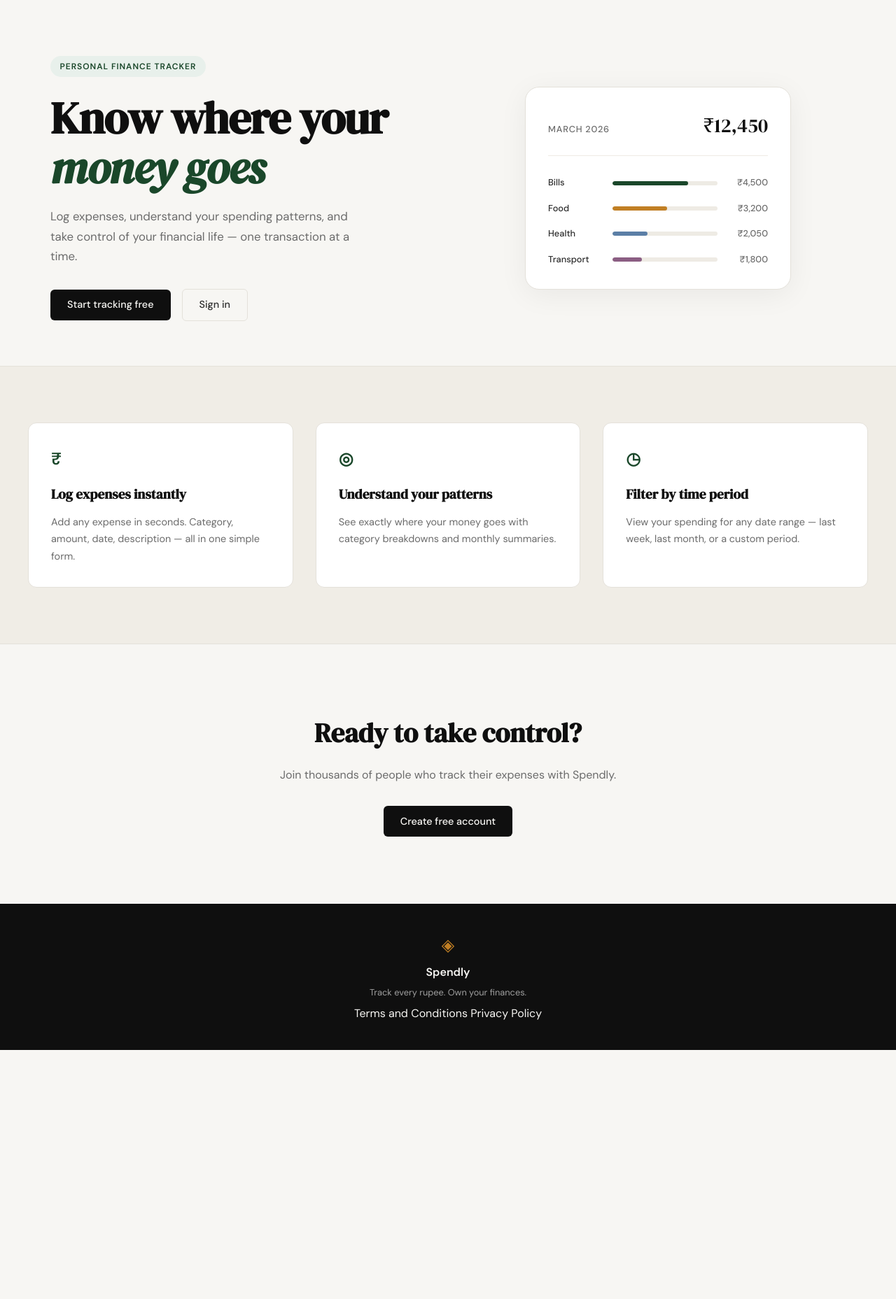
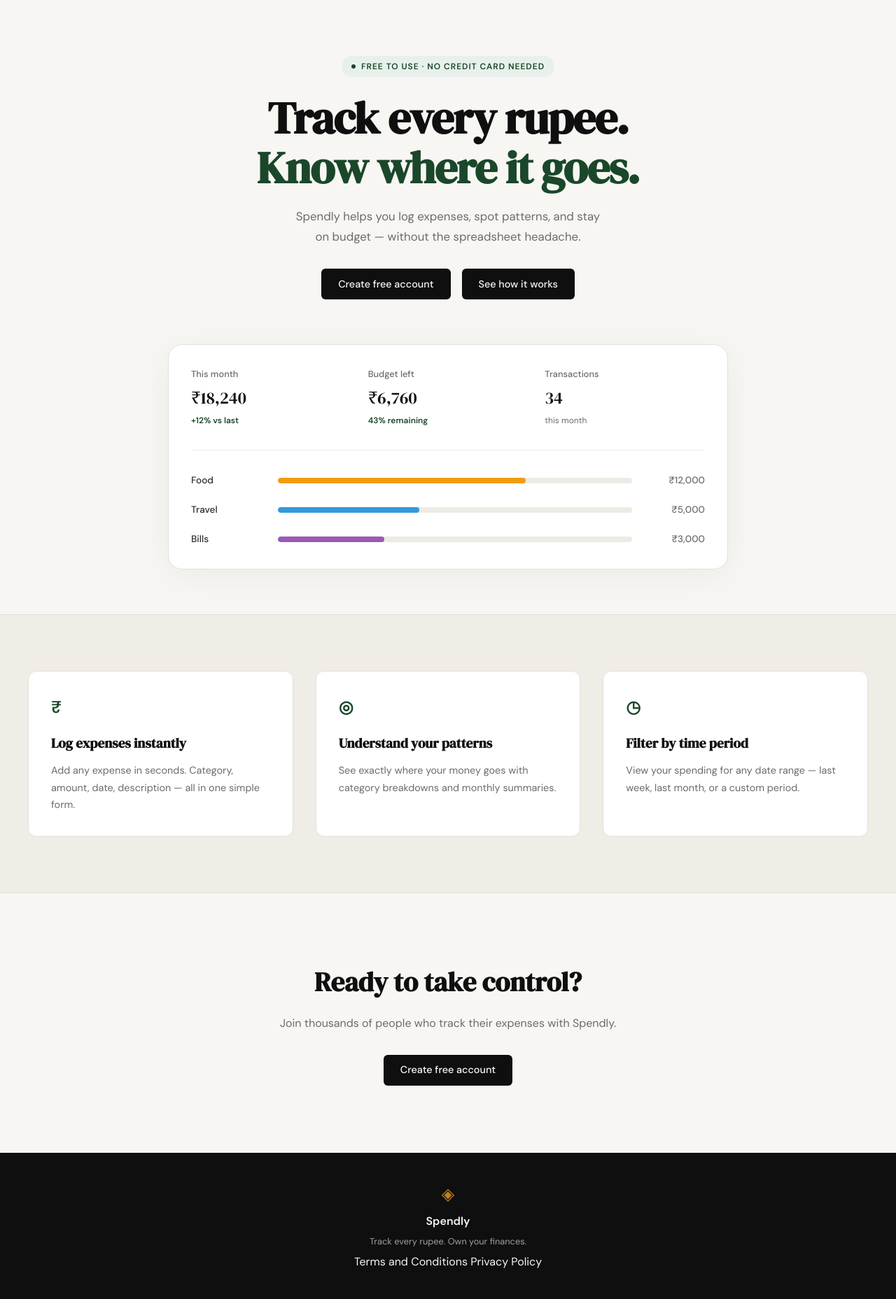
Before and after one commit to aixi-frame/spendly-app, a Flask app: page / in a window 1280 px wide. Shown: the part 61-1918 px from the top of the page at 70% size. Before the commit the page ends 1562 px from the top, so only its background shows below. Run offline with Flask 3, Linux system fonts and the light colour scheme.

Commit message:
landing: redesign hero section to match mockup

```diff
--- a/app.py
+++ b/app.py
@@ -25,6 +25,11 @@ def login():
 @app.route("/terms")
 def terms():
     return render_template("terms.html")
+
+
+@app.route("/privacy")
+def privacy():
+    return render_template("privacy.html")
 
 
 # ------------------------------------------------------------------ #
--- a/static/css/style.css
+++ b/static/css/style.css
@@ -125,16 +125,25 @@ a { color: inherit; text-decoration: none; }
 
 .hero {
     padding: 5rem 2rem 4rem;
-    display: grid;
-    grid-template-columns: 1fr 1fr;
-    gap: 4rem;
+    display: flex;
+    flex-direction: column;
     align-items: center;
+    text-align: center;
     max-width: var(--max-width);
     margin: 0 auto;
 }
 
+.hero-inner.centered {
+    display: flex;
+    flex-direction: column;
+    align-items: center;
+    width: 100%;
+}
+
 .hero-badge {
-    display: inline-block;
+    display: inline-flex;
+    align-items: center;
+    gap: 8px;
     background: var(--accent-light);
     color: var(--accent);
     font-size: 0.75rem;
@@ -146,6 +155,13 @@ a { color: inherit; text-decoration: none; }
     margin-bottom: 1.5rem;
 }
 
+.badge-dot {
+    width: 6px;
+    height: 6px;
+    background: var(--accent);
+    border-radius: 50%;
+}
+
 .hero-title {
     font-family: var(--font-display);
     font-size: clamp(2.5rem, 5vw, 4rem);
@@ -155,8 +171,7 @@ a { color: inherit; text-decoration: none; }
     margin-bottom: 1.25rem;
 }
 
-.hero-title em {
-    font-style: italic;
+.title-accent {
     color: var(--accent);
 }
 
@@ -164,7 +179,7 @@ a { color: inherit; text-decoration: none; }
     font-size: 1.05rem;
     color: var(--ink-muted);
     line-height: 1.7;
-    max-width: 460px;
+    max-width: 560px;
     margin-bottom: 2rem;
 }
 
@@ -172,85 +187,107 @@ a { color: inherit; text-decoration: none; }
     display: flex;
     gap: 1rem;
     align-items: center;
+    margin-bottom: 4rem;
 }
 
 /* ------------------------------------------------------------------ */
-/* Mock card (hero visual)                                             */
+/* Updated Hero Visual Component                                         */
 /* ------------------------------------------------------------------ */
 
 .hero-visual {
     display: flex;
     justify-content: center;
+    width: 100%;
 }
 
-.mock-card {
+.mock-card-updated {
     background: var(--paper-card);
     border: 1px solid var(--border);
     border-radius: var(--radius-lg);
     padding: 2rem;
     width: 100%;
-    max-width: 380px;
-    box-shadow: 0 8px 40px rgba(0,0,0,0.06);
+    max-width: 800px;
+    box-shadow: 0 10px 50px rgba(0,0,0,0.05);
 }
 
-.mock-card-header {
-    display: flex;
-    justify-content: space-between;
-    align-items: baseline;
-    margin-bottom: 1.75rem;
-    padding-bottom: 1.25rem;
+.stat-grid {
+    display: grid;
+    grid-template-columns: repeat(3, 1fr);
+    gap: 1.5rem;
     border-bottom: 1px solid var(--border-soft);
+    padding-bottom: 2rem;
+    margin-bottom: 2rem;
 }
 
-.mock-label {
+.stat-card {
+    display: flex;
+    flex-direction: column;
+    text-align: left;
+}
+
+.stat-label {
     font-size: 0.8rem;
     font-weight: 500;
     color: var(--ink-muted);
-    text-transform: uppercase;
-    letter-spacing: 0.06em;
+    margin-bottom: 0.25rem;
 }
 
-.mock-total {
+.stat-value {
     font-family: var(--font-display);
-    font-size: 1.75rem;
+    font-size: 1.5rem;
     color: var(--ink);
+    margin-bottom: 0.25rem;
 }
 
-.mock-bars { display: flex; flex-direction: column; gap: 1rem; }
-
-.mock-bar-row {
-    display: grid;
-    grid-template-columns: 80px 1fr 60px;
-    align-items: center;
-    gap: 0.75rem;
+.stat-trend {
+    font-size: 0.75rem;
+    color: var(--ink-muted);
 }
 
-.mock-cat {
-    font-size: 0.8rem;
+.stat-trend.positive {
+    color: var(--accent);
+    font-weight: 600;
+}
+
+.spending-bars {
+    display: flex;
+    flex-direction: column;
+    gap: 1.25rem;
+}
+
+.bar-row {
+    display: grid;
+    grid-template-columns: 100px 1fr 80px;
+    align-items: center;
+    gap: 1.5rem;
+}
+
+.bar-label {
+    font-size: 0.85rem;
     font-weight: 500;
     color: var(--ink-soft);
+    text-align: left;
 }
 
-.mock-bar-track {
-    height: 6px;
+.bar-track {
+    height: 8px;
     background: var(--border-soft);
     border-radius: 999px;
     overflow: hidden;
 }
 
-.mock-bar {
+.bar-fill {
     height: 100%;
-    background: var(--accent);
     border-radius: 999px;
     transition: width 0.6s ease;
 }
 
-.mock-bar-2 { background: var(--accent-2); }
-.mock-bar-3 { background: #5b7fa6; }
-.mock-bar-4 { background: #8b5e83; }
+.bar-food { background: #f39c12; }
+.bar-travel { background: #3498db; }
+.bar-bills { background: #9b59b6; }
 
-.mock-amt {
-    font-size: 0.8rem;
+.bar-amt {
+    font-size: 0.85rem;
     font-weight: 500;
     color: var(--ink-muted);
     text-align: right;
--- a/templates/base.html
+++ b/templates/base.html
@@ -36,7 +36,7 @@
             <p class="footer-copy">Track every rupee. Own your finances.</p>
             <div class="footer-links">
                 <a href="{{ url_for('terms') }}">Terms and Conditions</a>
-                <a href="#">Privacy Policy</a>
+                <a href="{{ url_for('privacy') }}">Privacy Policy</a>
             </div>
         </div>
     </footer>
--- a/templates/landing.html
+++ b/templates/landing.html
@@ -5,56 +5,58 @@
 {% block content %}
 
 <section class="hero">
-    <div class="hero-inner">
-        <div class="hero-badge">Personal Finance Tracker</div>
+    <div class="hero-inner centered">
+        <div class="hero-badge">
+            <span class="badge-dot"></span>
+            Free to use · No credit card needed
+        </div>
         <h1 class="hero-title">
-            Know where your<br>
-            <em>money goes</em>
+            Track every rupee.<br>
+            <span class="title-accent">Know where it goes.</span>
         </h1>
         <p class="hero-subtitle">
-            Log expenses, understand your spending patterns,
-            and take control of your financial life —
-            one transaction at a time.
+            Spendly helps you log expenses, spot patterns, and stay<br>
+            on budget — without the spreadsheet headache.
         </p>
         <div class="hero-actions">
-            <a href="{{ url_for('register') }}" class="btn-primary">Start tracking free</a>
-            <a href="{{ url_for('login') }}" class="btn-ghost">Sign in</a>
+            <a href="{{ url_for('register') }}" class="btn-primary">Create free account</a>
+            <a href="#" class="btn-primary">See how it works</a>
         </div>
-    </div>
-    <div class="hero-visual">
-        <div class="mock-card">
-            <div class="mock-card-header">
-                <span class="mock-label">March 2026</span>
-                <span class="mock-total">₹12,450</span>
-            </div>
-            <div class="mock-bars">
-                <div class="mock-bar-row">
-                    <span class="mock-cat">Bills</span>
-                    <div class="mock-bar-track">
-                        <div class="mock-bar" style="width: 72%"></div>
+        <div class="hero-visual">
+            <div class="mock-card-updated">
+                <div class="stat-grid">
+                    <div class="stat-card">
+                        <span class="stat-label">This month</span>
+                        <span class="stat-value">₹18,240</span>
+                        <span class="stat-trend positive">+12% vs last</span>
                     </div>
-                    <span class="mock-amt">₹4,500</span>
+                    <div class="stat-card">
+                        <span class="stat-label">Budget left</span>
+                        <span class="stat-value">₹6,760</span>
+                        <span class="stat-trend positive">43% remaining</span>
+                    </div>
+                    <div class="stat-card">
+                        <span class="stat-label">Transactions</span>
+                        <span class="stat-value">34</span>
+                        <span class="stat-trend">this month</span>
+                    </div>
                 </div>
-                <div class="mock-bar-row">
-                    <span class="mock-cat">Food</span>
-                    <div class="mock-bar-track">
-                        <div class="mock-bar mock-bar-2" style="width: 52%"></div>
+                <div class="spending-bars">
+                    <div class="bar-row">
+                        <span class="bar-label">Food</span>
+                        <div class="bar-track"><div class="bar-fill bar-food" style="width: 70%"></div></div>
+                        <span class="bar-amt">₹12,000</span>
                     </div>
-                    <span class="mock-amt">₹3,200</span>
-                </div>
-                <div class="mock-bar-row">
-                    <span class="mock-cat">Health</span>
-                    <div class="mock-bar-track">
-                        <div class="mock-bar mock-bar-3" style="width: 33%"></div>
+                    <div class="bar-row">
+                        <span class="bar-label">Travel</span>
+                        <div class="bar-track"><div class="bar-fill bar-travel" style="width: 40%"></div></div>
+                        <span class="bar-amt">₹5,000</span>
                     </div>
-                    <span class="mock-amt">₹2,050</span>
-                </div>
-                <div class="mock-bar-row">
-                    <span class="mock-cat">Transport</span>
-                    <div class="mock-bar-track">
-                        <div class="mock-bar mock-bar-4" style="width: 28%"></div>
+                    <div class="bar-row">
+                        <span class="bar-label">Bills</span>
+                        <div class="bar-track"><div class="bar-fill bar-bills" style="width: 30%"></div></div>
+                        <span class="bar-amt">₹3,000</span>
                     </div>
-                    <span class="mock-amt">₹1,800</span>
                 </div>
             </div>
         </div>
```
Also changed, not shown: templates/privacy.html (added, +47 -0 lines).
